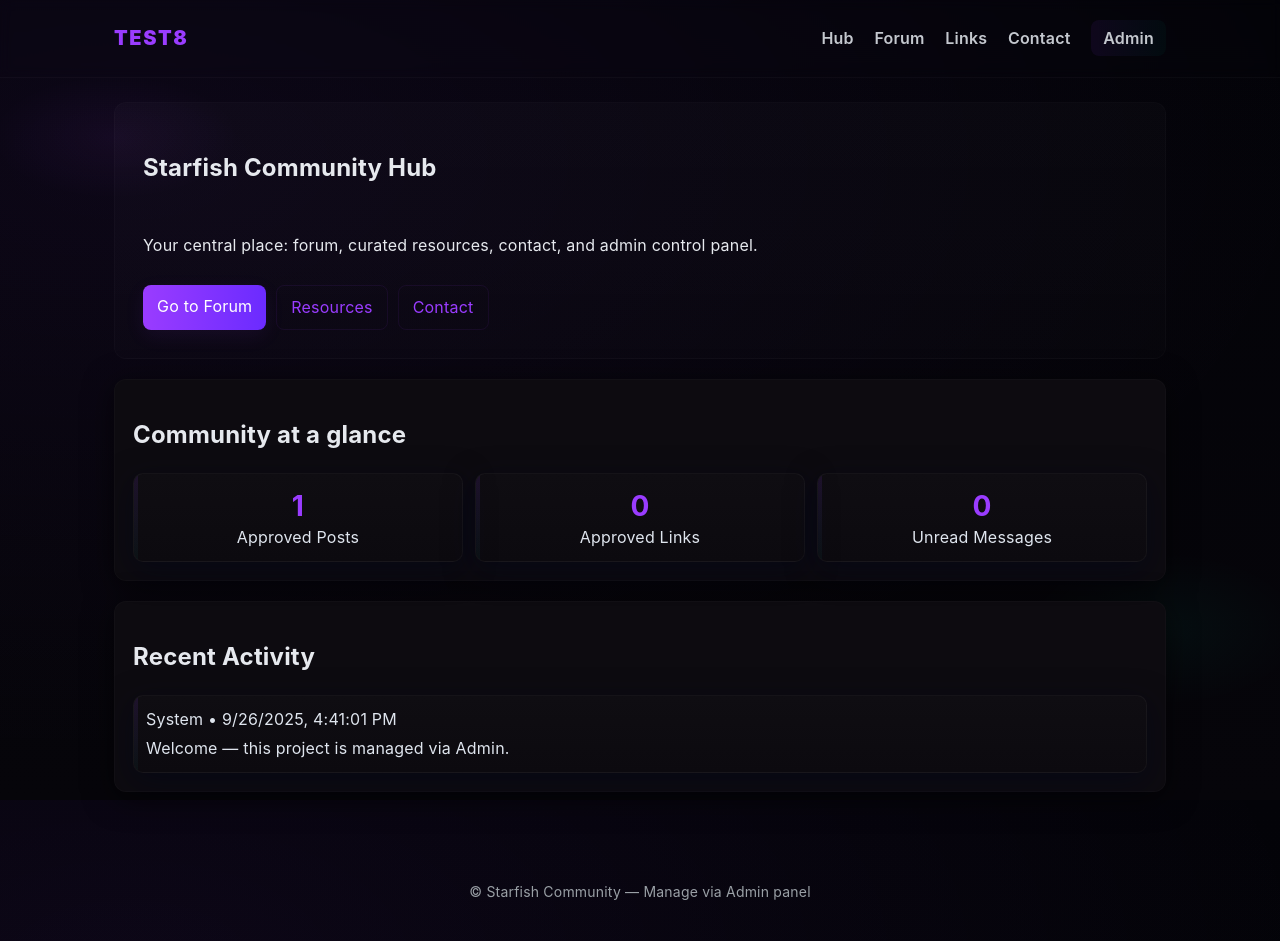
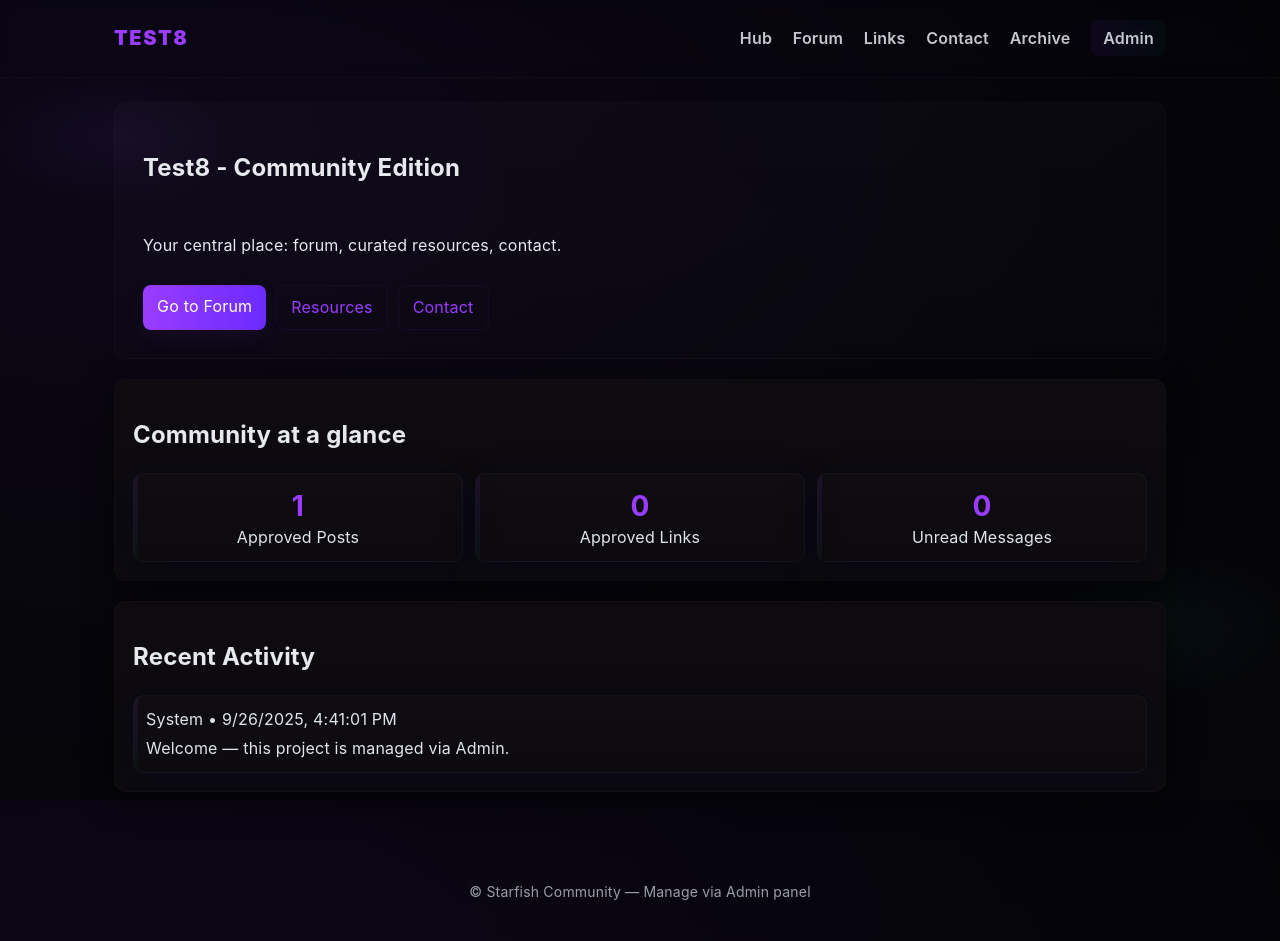
Before and after one commit to Dawcio232/test8, a plain HTML site: page index.html in a window 1280 px wide. Drawn offline with Linux system fonts and the light colour scheme.

Commit message:
Update index.html

```diff
--- a/index.html
+++ b/index.html
@@ -3,7 +3,7 @@
 <head>
 	<meta charset="utf-8" />
 	<meta name="viewport" content="width=device-width,initial-scale=1" />
-	<title>Starfish Community — Hub</title>
+	<title>Test8-Community Edition</title>
 	<link rel="stylesheet" href="styles.css" />
 </head>
 <body class="dark">
@@ -16,6 +16,7 @@
 				<a href="forum.html">Forum</a>
 				<a href="links.html">Links</a>
 				<a href="contact.html">Contact</a>
+				<a href="archive.html">Archive</a>
 				<a href="admin.html" class="admin-link">Admin</a>
 			</nav>
 		</div>
@@ -23,8 +24,8 @@
 
 	<main class="container">
 		<section class="hero">
-			<h1>Starfish Community Hub</h1>
-			<p>Your central place: forum, curated resources, contact, and admin control panel.</p>
+			<h1>Test8 - Community Edition</h1>
+			<p>Your central place: forum, curated resources, contact.</p>
 			<div style="display:flex;gap:10px;flex-wrap:wrap">
 				<a class="primary" href="forum.html">Go to Forum</a>
 				<a class="primary ghost" href="links.html">Resources</a>
```
